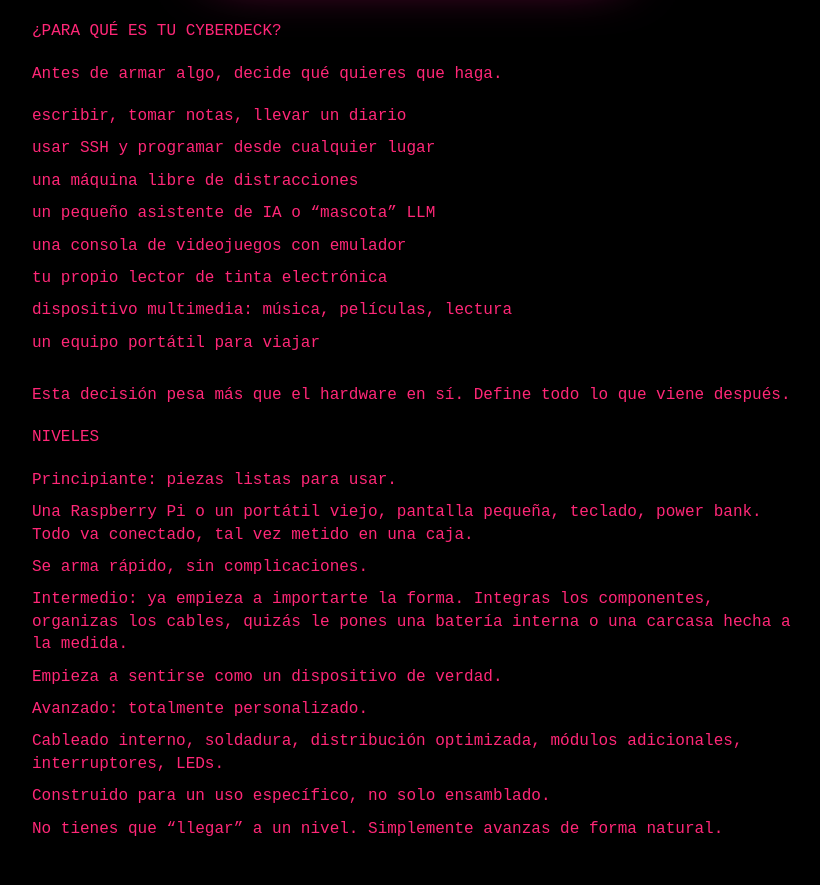
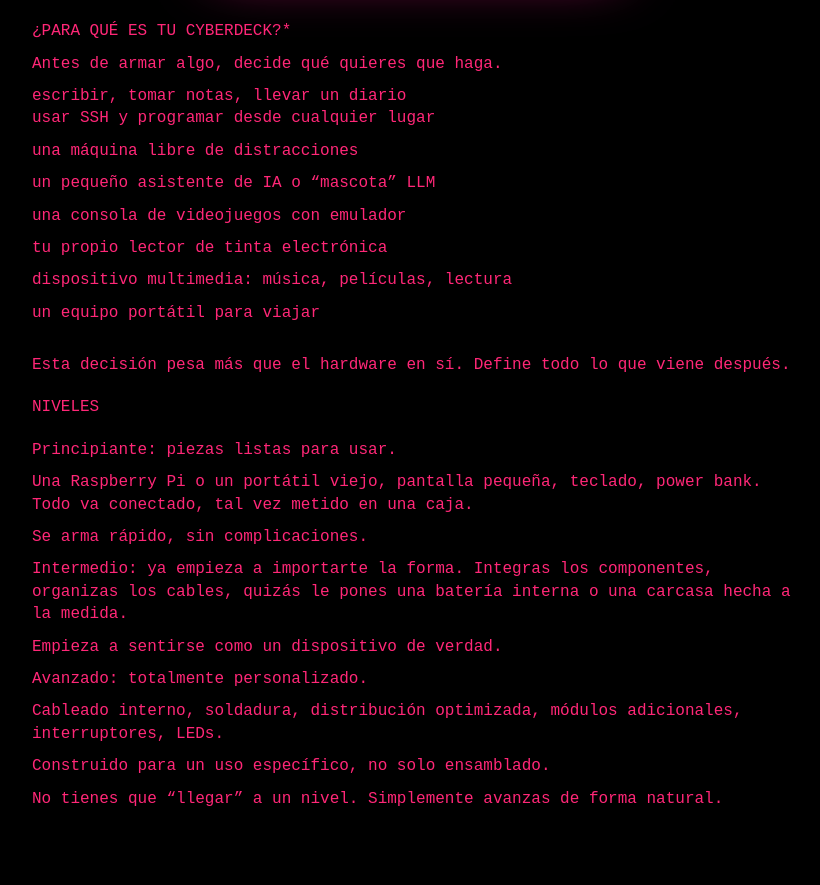
Before and after one commit to medusahra/medusahra.github.io, a Jekyll site: the page built from _posts/2026-04-13-cyberdeck.md, in a window 1280 px wide. Shown: the part 558-1443 px from the top of the page, without its empty margins (223-1043 px from the left). Built offline with Jekyll 4.4.1, drawn with Linux system fonts in a browser that asks for light colours; after the commit the page ends 1413 px from its top, so only the background shows below that.

Commit message:
Update 2026-04-13-cyberdeck.md

```diff
--- a/_posts/2026-04-13-cyberdeck.md
+++ b/_posts/2026-04-13-cyberdeck.md
@@ -16,14 +16,13 @@ como una estación portátil totalmente personalizada.
 <img src="/assets/cyberdeck.png" alt="cyberdeck" style="max-width: 90%; width: 400px; display: block; margin: 40px auto; filter: drop-shadow(0 0 30px #ff1493);">
 <div style="margin: 40px 0;"></div>
 
-¿PARA QUÉ ES TU CYBERDECK?
-<div style="margin: 20px 0;"></div>
+¿PARA QUÉ ES TU CYBERDECK?*
+<div style="margin: 10px 0;"></div>
 Antes de armar algo, decide qué quieres que haga.
-<div style="margin: 20px 0;"></div>
+<div style="margin: 10px 0;"></div>
 
-escribir, tomar notas, llevar un diario
-<div style="margin: 10px 0;"></div>
-usar SSH y programar desde cualquier lugar
+escribir, tomar notas, llevar un diario<br>
+usar SSH y programar desde cualquier lugar<br>
 <div style="margin: 10px 0;"></div>
 una máquina libre de distracciones
 <div style="margin: 10px 0;"></div>
```
